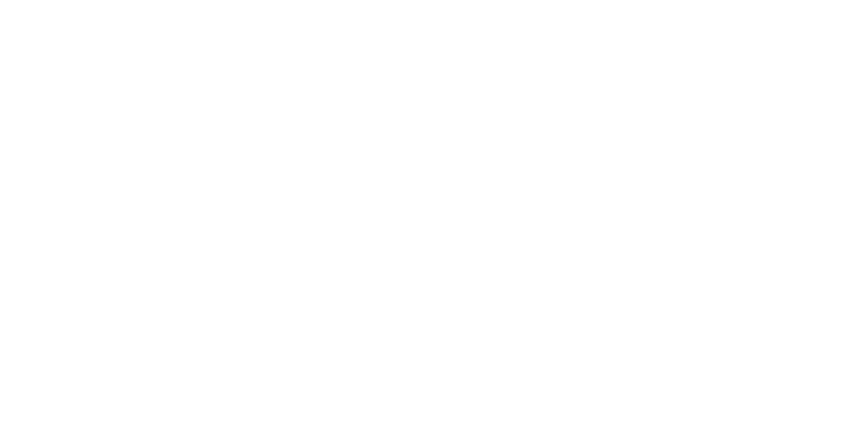
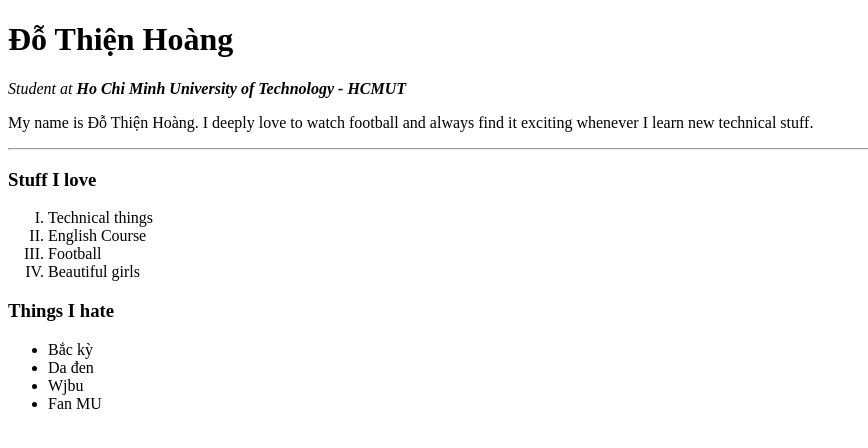
Before and after one commit to theksbd/wdb-angela-yu-intermediate-css, a plain HTML site: page personal-site/index.html in a window 1280 px wide. Shown: the whole page, without its empty margins (0-868 px from the left). Drawn offline with Linux system fonts and the light colour scheme.

Commit message:
Continue building website
add first contents

```diff
--- a/personal-site/index.html
+++ b/personal-site/index.html
@@ -9,7 +9,29 @@
 </head>
 
 <body>
+    <h1>Đỗ Thiện Hoàng</h1>
+    <em>Student at <strong>Ho Chi Minh University of Technology - HCMUT</strong></em>
 
+    <p>My name is Đỗ Thiện Hoàng. I deeply love to watch football and always find it exciting whenever I learn new
+        technical stuff.</p>
+
+    <hr>
+
+    <h3>Stuff I love</h3>
+    <ol type="I">
+        <li>Technical things</li>
+        <li>English Course</li>
+        <li>Football</li>
+        <li>Beautiful girls</li>
+    </ol>
+
+    <h3>Things I hate</h3>
+    <ul>
+        <li>Bắc kỳ</li>
+        <li>Da đen</li>
+        <li>Wjbu</li>
+        <li>Fan MU</li>
+    </ul>
 </body>
 
 </html>
```
